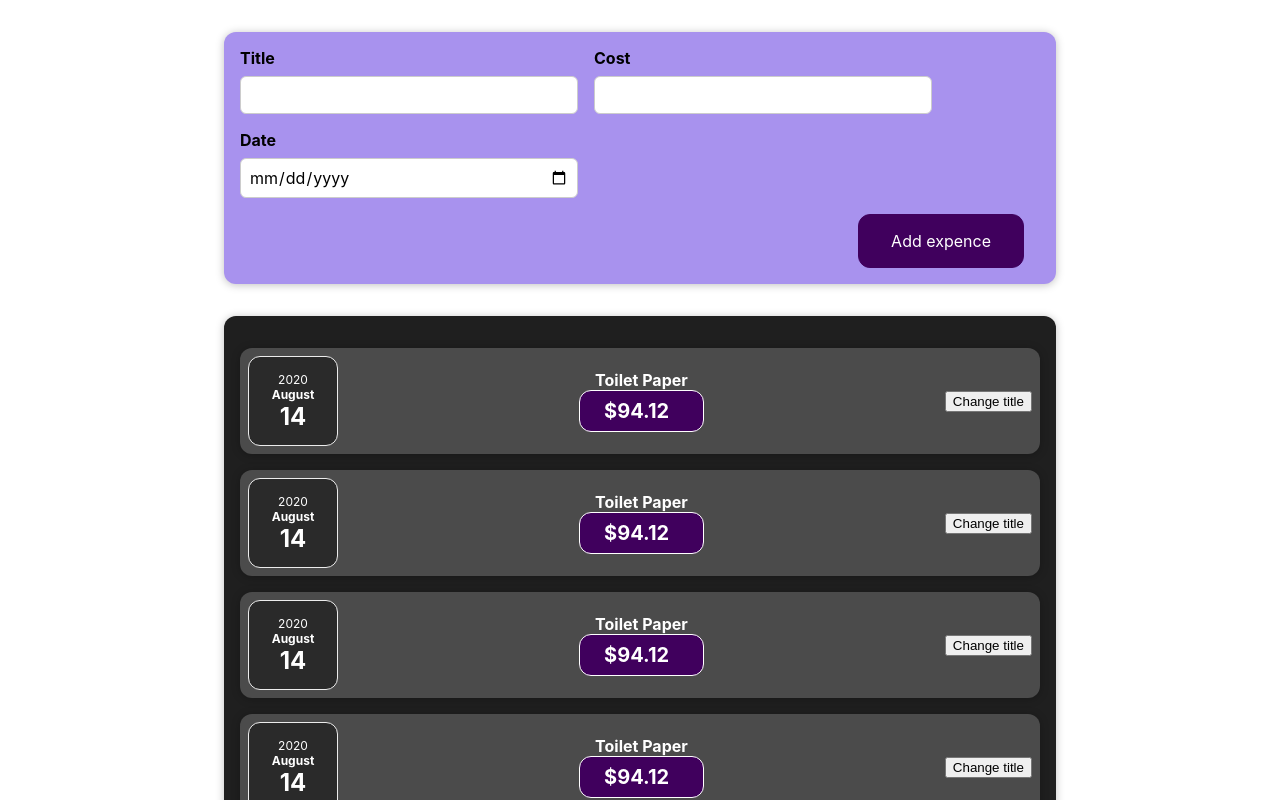
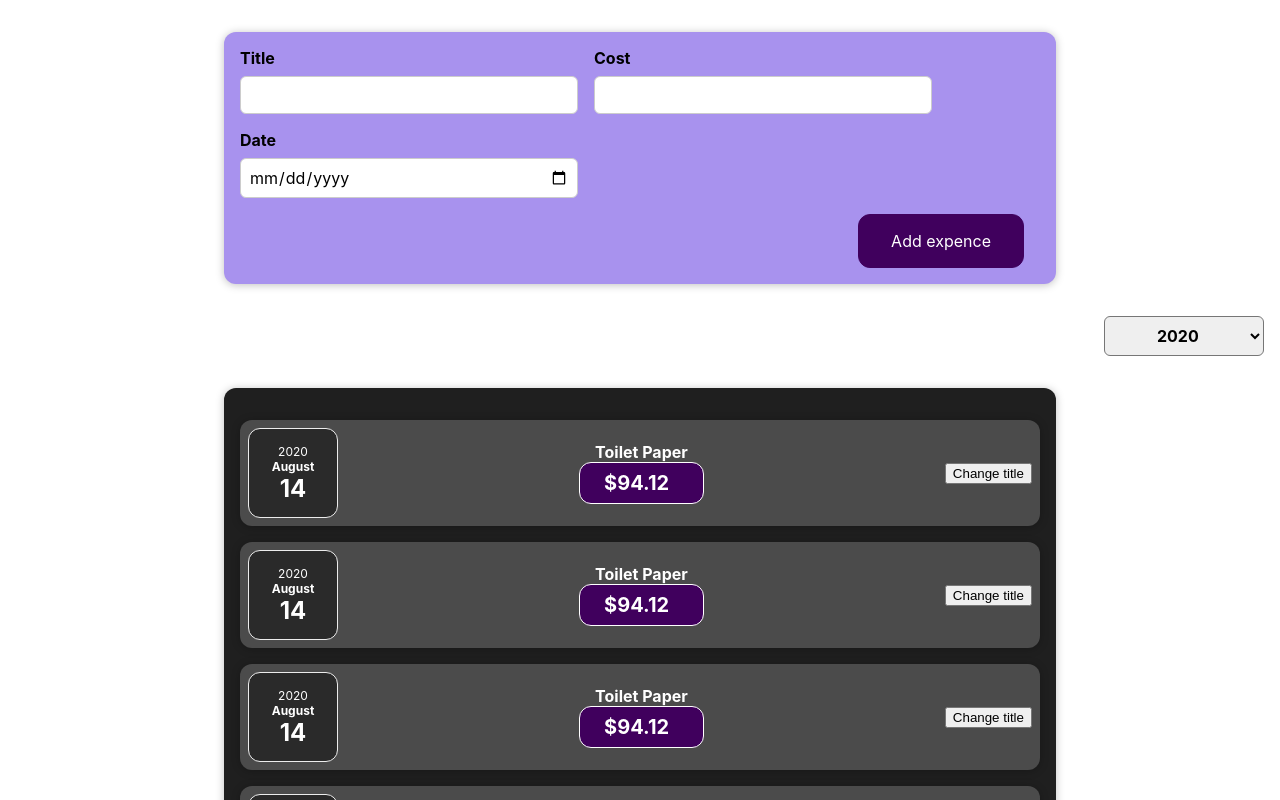
Before and after one commit to N00bG1rl/BudgetApp, a React (Create React App) app: page / in a window 1280 px wide. Shown: the top 800 px of the page. Built offline with nearby package versions, Linux system fonts and the light colour scheme.

Commit message:
Filter by year

```diff
--- a/src/components/budget/Budget.js
+++ b/src/components/budget/Budget.js
@@ -1,10 +1,21 @@
+import { useState } from 'react'
+
 import Item from './Item'
 import Card from '../layout/Card'
+import FilterDate from '../budget/FilterDate'
+
 import '../../theme/Budget.css'
 
 const Budget = (props) => {
+  const [selectedYear, setFilteredYear] = useState('2020')
+
+  const handleChange = selectedYear => {
+    setFilteredYear(selectedYear)
+    console.log(selectedYear)
+  }
   return (
-
+    <div>
+      <FilterDate selected={ selectedYear } onChange={ handleChange }/>
       <Card className="budget">
         <Item
           title={props.items[0].title}
@@ -27,6 +38,7 @@
           date={props.items[0].date}
         />
       </Card>
+    </div>
   )
 }
 
--- /dev/null
+++ b/src/components/budget/FilterDate.js
@@ -0,0 +1,23 @@
+import '../../theme/FilterDate.css'
+
+const FilterDate = (props) => {
+  const handleDropDown = (event) => {
+    props.onChange(event.target.value)
+  }
+
+  return (
+    <div className='budget-filter'>
+      <div className='budget-filter-control'>
+        <label>Filter by year</label>
+        <select value={ props.selected } onChange={ handleDropDown }>
+          <option value='2022'>2022</option>
+          <option value='2021'>2021</option>
+          <option value='2020'>2020</option>
+          <option value='2019'>2019</option>
+        </select>
+      </div>
+    </div>
+  )
+}
+
+export default FilterDate
--- a/src/components/newBudgetItem/Form.js
+++ b/src/components/newBudgetItem/Form.js
@@ -9,15 +9,12 @@
   const handleTitle = (event) => {
     setFormTitle(event.target.value)
   }
-
   const handleCost = (event) => {
     setFormCost(event.target.value)
   }
-
   const handleDate = (event) => {
     setFormDate(event.target.value)
   }
-
   const handleSubmit = (event) => {
     event.preventDefault()
 
--- a/src/components/newBudgetItem/NewItem.js
+++ b/src/components/newBudgetItem/NewItem.js
@@ -1,4 +1,5 @@
 import Form from './Form'
+
 
 import '../../theme/NewItem.css'
 
--- /dev/null
+++ b/src/theme/FilterDate.css
@@ -0,0 +1,24 @@
+.budget-filter {
+  color: white;
+  padding: 0 1rem;
+}
+
+.budget-filter-control {
+  display: flex;
+  width: 100%;
+  align-items: center;
+  justify-content: space-between;
+  margin: 1rem 0;
+}
+
+.budget-filter label {
+  font-weight: bold;
+  margin-bottom: 0.5rem;
+}
+
+.budget-filter select {
+  font: inherit;
+  padding: 0.5rem 3rem;
+  font-weight: bold;
+  border-radius: 6px;
+}
```
Lines whose indentation alone changed are shown as unchanged.
